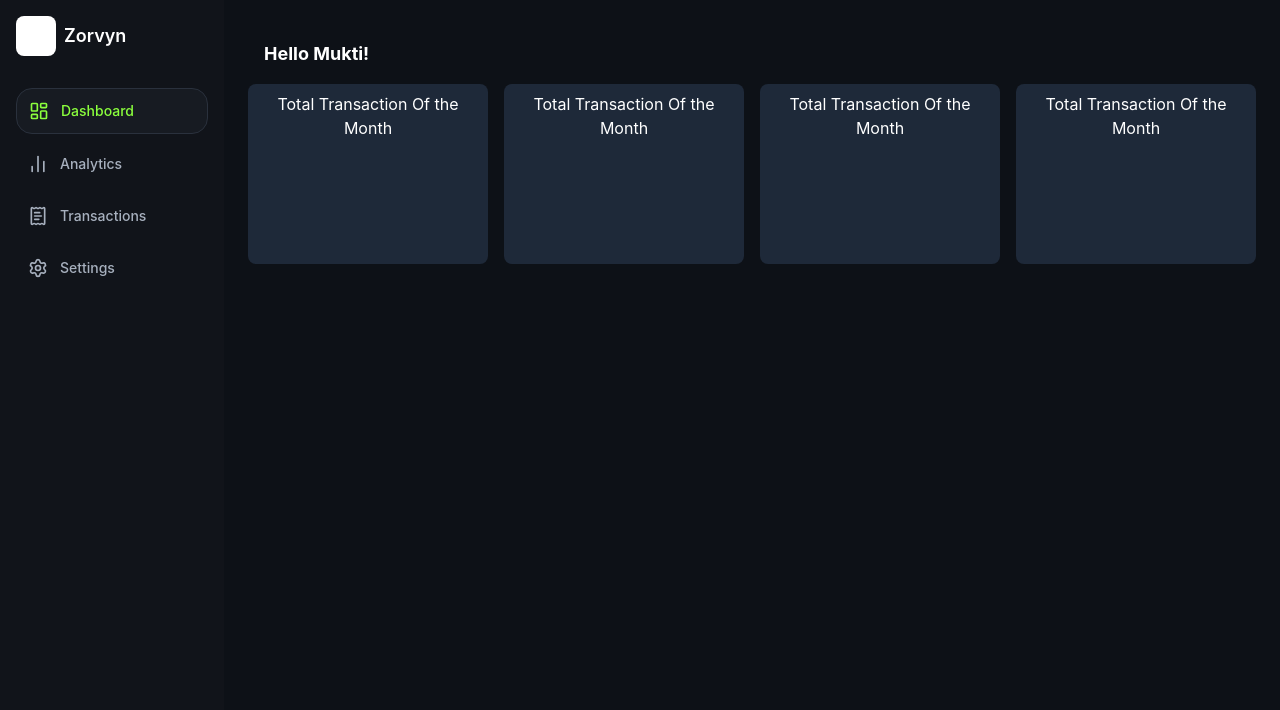
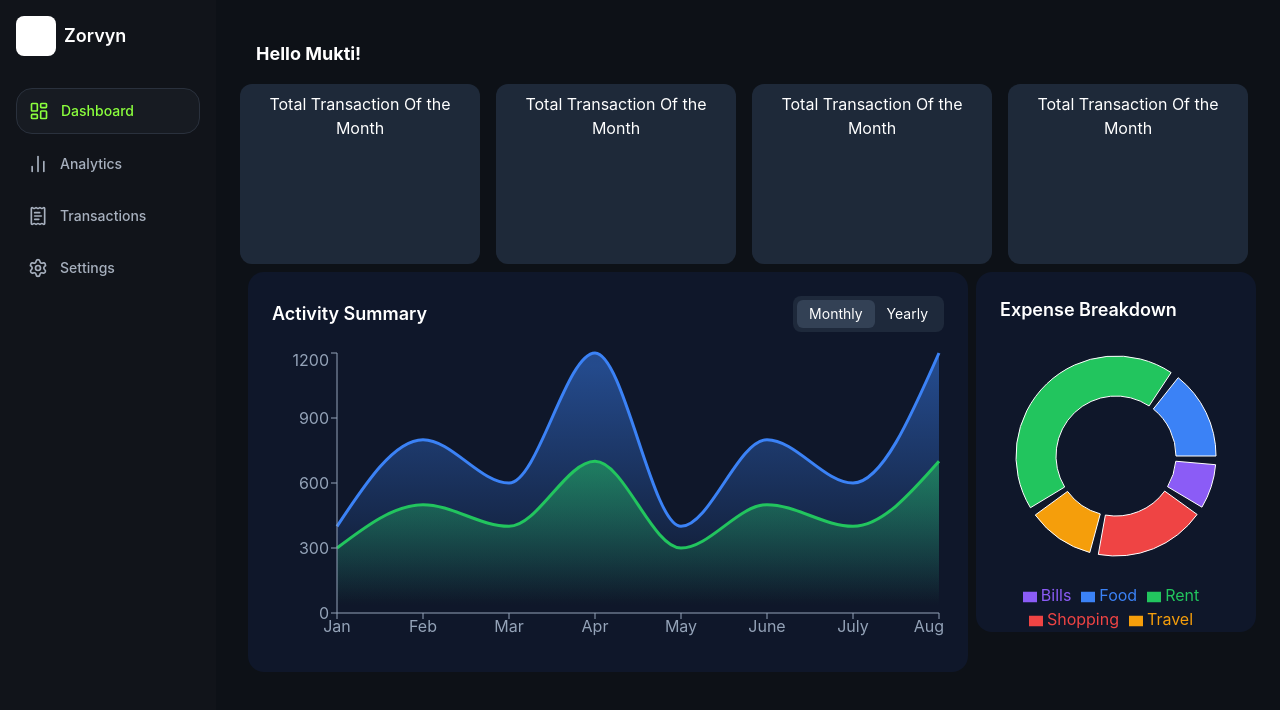
Before and after one commit to MuktiMishra/Fintech-Dashboard, a React (Vite) app in the folder frontend/: page / in a window 1280 px wide. Shown: the top 710 px of the page. Built offline with nearby package versions, Linux system fonts and the light colour scheme.

Commit message:
added area and pie chart to dashboard

```diff
--- a/frontend/package.json
+++ b/frontend/package.json
@@ -14,6 +14,7 @@
     "lucide-react": "^1.7.0",
     "react": "^19.2.4",
     "react-dom": "^19.2.4",
+    "recharts": "^3.8.1",
     "tailwindcss": "^4.2.2"
   },
   "devDependencies": {
--- a/frontend/src/App.jsx
+++ b/frontend/src/App.jsx
@@ -2,6 +2,7 @@ import React, { useState } from "react";
 import { Menu } from "lucide-react";
 import Sidebar from "./layout/Sidebar";
 import Dashboard from "./layout/dashboard";
+import Chart from "./layout/Chart";
 
 export default function App() {
   const [open, setOpen] = useState(false);
@@ -35,6 +36,7 @@ export default function App() {
       {/* Main content */}
       <main className="flex-1 p-4 md:p-6">
         <Dashboard />
+
       </main>
     </div>
   );
--- /dev/null
+++ b/frontend/src/layout/Chart.jsx
@@ -0,0 +1,111 @@
+import { useState } from "react";
+import {
+  AreaChart,
+  Area,
+  XAxis,
+  YAxis,
+  Tooltip,
+  ResponsiveContainer,
+} from "recharts";
+
+const monthlyData = [
+  { name: "Jan", income: 400, expense: 300 },
+  { name: "Feb", income: 800, expense: 500 },
+  { name: "Mar", income: 600, expense: 400 },
+  { name: "Apr", income: 1200, expense: 700 },
+  { name: "May", income: 400, expense: 300 },
+  { name: "June", income: 800, expense: 500 },
+  { name: "July", income: 600, expense: 400 },
+  { name: "Aug", income: 1200, expense: 700 },
+];
+
+const yearlyData = [
+  { name: "2021", income: 5000, expense: 3000 },
+  { name: "2022", income: 7000, expense: 4000 },
+  { name: "2023", income: 9000, expense: 6000 },
+  { name: "2024", income: 11000, expense: 8000 },
+  { name: "2025", income: 5000, expense: 3000 },
+  { name: "2026", income: 7000, expense: 4000 },
+  { name: "2027", income: 9000, expense: 6000 },
+  { name: "2028", income: 11000, expense: 8000 },
+];
+
+export default function ActivityChart() {
+  const [view, setView] = useState("monthly");
+
+  const data = view === "monthly" ? monthlyData : yearlyData;
+
+  return (
+    <div className="bg-[#0f172a] p-6 rounded-2xl text-white">
+
+      {/* Header */}
+      <div className="flex justify-between items-center mb-4">
+        <h2 className="text-lg font-semibold">Activity Summary</h2>
+
+        {/* Toggle Buttons */}
+        <div className="flex bg-[#1e293b] rounded-lg p-1">
+          <button
+            onClick={() => setView("monthly")}
+            className={`px-3 py-1 rounded-md text-sm ${
+              view === "monthly" ? "bg-[#334155]" : ""
+            }`}
+          >
+            Monthly
+          </button>
+          <button
+            onClick={() => setView("yearly")}
+            className={`px-3 py-1 rounded-md text-sm ${
+              view === "yearly" ? "bg-[#334155]" : ""
+            }`}
+          >
+            Yearly
+          </button>
+        </div>
+      </div>
+
+      {/* Chart */}
+      <div className="w-full h-[300px]">
+        <ResponsiveContainer>
+          <AreaChart data={data}>
+
+            {/* Gradients */}
+            <defs>
+              <linearGradient id="income" x1="0" y1="0" x2="0" y2="1">
+                <stop offset="5%" stopColor="#3b82f6" stopOpacity={0.8} />
+                <stop offset="95%" stopColor="#3b82f6" stopOpacity={0} />
+              </linearGradient>
+
+              <linearGradient id="expense" x1="0" y1="0" x2="0" y2="1">
+                <stop offset="5%" stopColor="#22c55e" stopOpacity={0.8} />
+                <stop offset="95%" stopColor="#22c55e" stopOpacity={0} />
+              </linearGradient>
+            </defs>
+
+            {/* Axes */}
+            <XAxis dataKey="name" stroke="#94a3b8" />
+            <YAxis stroke="#94a3b8" />
+
+            {/* Tooltip */}
+            <Tooltip />
+
+            {/* Lines */}
+            <Area
+              type="monotone"
+              dataKey="income"
+              stroke="#3b82f6"
+              fill="url(#income)"
+              strokeWidth={3}
+            />
+            <Area
+              type="monotone"
+              dataKey="expense"
+              stroke="#22c55e"
+              fill="url(#expense)"
+              strokeWidth={3}
+            />
+          </AreaChart>
+        </ResponsiveContainer>
+      </div>
+    </div>
+  );
+}
--- a/frontend/src/layout/Dashboard.jsx
+++ b/frontend/src/layout/Dashboard.jsx
@@ -1,4 +1,6 @@
 import React from 'react'
+import Chart from './Chart';
+import ExpensePieChart from './ExpensePieChart';
 
 const Dashboard = () => {
   return (
@@ -6,25 +8,32 @@ const Dashboard = () => {
       <h1 className='text-lg font-bold text-white m-4'>Hello Mukti!</h1>
       <div className='flex lg:flex-row flex-col  gap-4 text-white'>
        <div className='flex gap-4 text-white'>
-         <div className='w-60 h-45 bg-gray-800 text-white text-center p-2 rounded-lg'>
+         <div className='w-60 h-45 bg-gray-800 text-white text-center p-2 rounded-xl'>
           Total Transaction Of the Month
         </div>
-        <div className='w-60 h-45 bg-gray-800 text-white text-center p-2 rounded-lg'>
+        <div className='w-60 h-45 bg-gray-800 text-white text-center p-2 rounded-xl'>
           Total Transaction Of the Month
         </div>
+        {/* abh */}
        </div>
         <div className='flex gap-4 text-white'>
-          <div className='w-60 h-45 bg-gray-800 text-white text-center p-2 rounded-lg'>
+          <div className='w-60 h-45 bg-gray-800 text-white text-center p-2 rounded-xl'>
           Total Transaction Of the Month
         </div>
-        <div className='w-60 h-45 bg-gray-800 text-white text-center p-2 rounded-lg'>
+        <div className='w-60 h-45 bg-gray-800 text-white text-center p-2 rounded-xl'>
           Total Transaction Of the Month
         </div>
         </div>
 
       </div>
-      <div>
+      <div className='flex flex-col lg:flex-row'>
+        <div className='m-2 h-auto w-auto lg:h-65 lg:w-180 items-center justify-center'>
         {/* Charts display honge idar */}
+        <Chart />
+        </div>
+        <div className='mt-2 lg:h-65 lg:w-70 h-auto w-auto'>
+          <ExpensePieChart />
+        </div>
       </div>
     </div>
   )
--- /dev/null
+++ b/frontend/src/layout/ExpensePieChart.jsx
@@ -0,0 +1,48 @@
+import {
+  PieChart,
+  Pie,
+  Cell,
+  Tooltip,
+  ResponsiveContainer,
+  Legend
+} from "recharts";
+
+const data = [
+  { name: "Food", value: 400 },
+  { name: "Rent", value: 1200 },
+  { name: "Travel", value: 300 },
+  { name: "Shopping", value: 500 },
+  { name: "Bills", value: 200 },
+];
+
+const COLORS = ["#3b82f6", "#22c55e", "#f59e0b", "#ef4444", "#8b5cf6"];
+
+export default function ExpensePieChart() {
+  return (
+    <div className="bg-[#0f172a] p-6 rounded-2xl text-white w-full h-90">
+      <h2 className="text-lg font-semibold">Expense Breakdown</h2>
+
+      <ResponsiveContainer>
+        <PieChart>
+          <Pie
+            data={data}
+            cx="50%"
+            cy="50%"
+            outerRadius={100}
+            innerRadius={60}   // 👈 makes it donut style (modern look)
+            dataKey="value"
+            paddingAngle={5}
+          >
+            {data.map((entry, index) => (
+              <Cell key={index} fill={COLORS[index % COLORS.length]} />
+            ))}
+          </Pie>
+
+          <Tooltip />
+          <Legend />
+
+        </PieChart>
+      </ResponsiveContainer>
+    </div>
+  );
+}
--- a/frontend/vite.config.js
+++ b/frontend/vite.config.js
@@ -4,5 +4,10 @@ import tailwindcss from '@tailwindcss/vite'
 // https://vite.dev/config/
 export default defineConfig({
   plugins: [react(), tailwindcss()],
+  server: {
+    watch: {
+      usePolling: true,
+    },
+  },
 
 })
```
Also changed, not shown: 1 other file (tests, documents, lock files or other folders).
